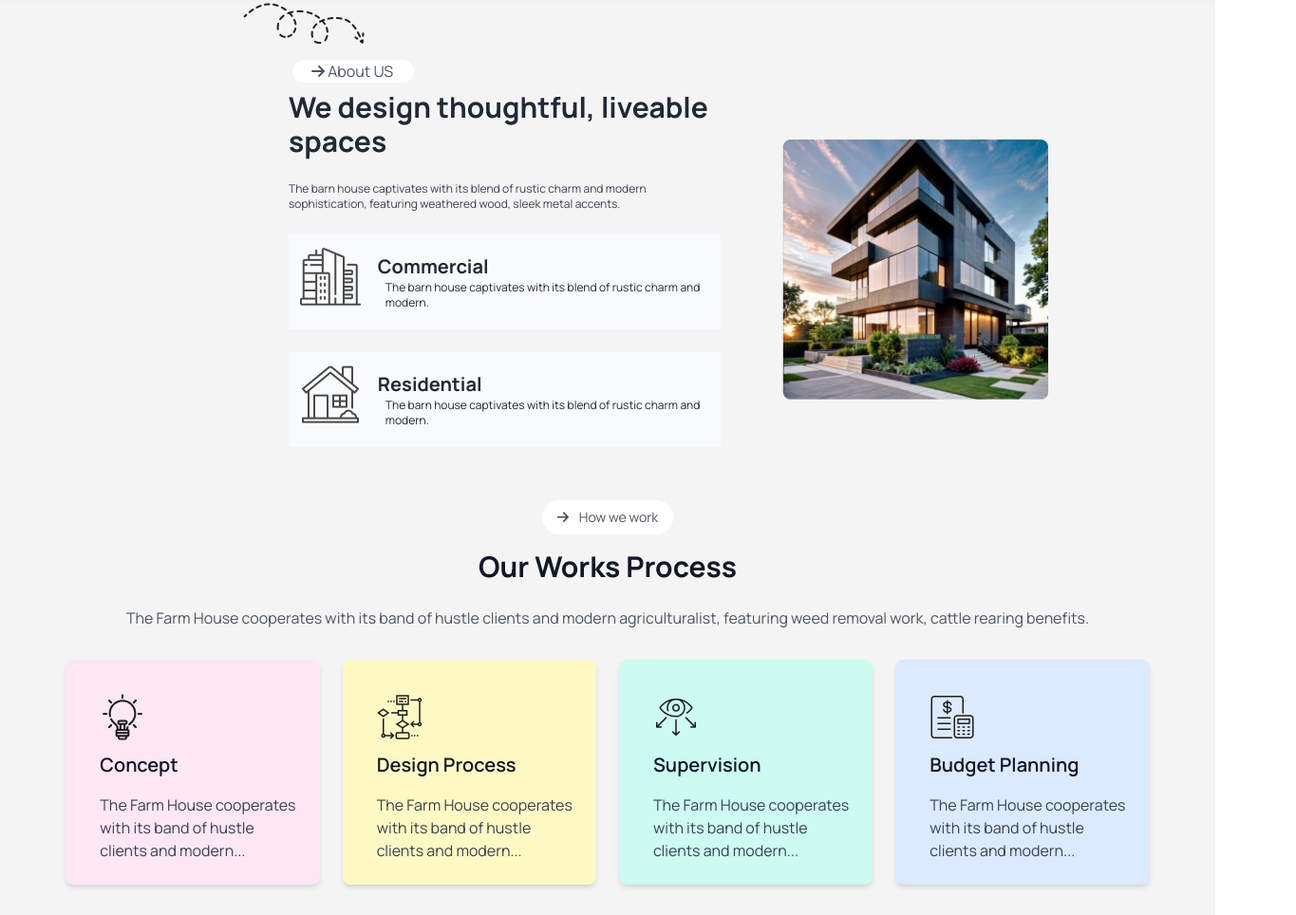
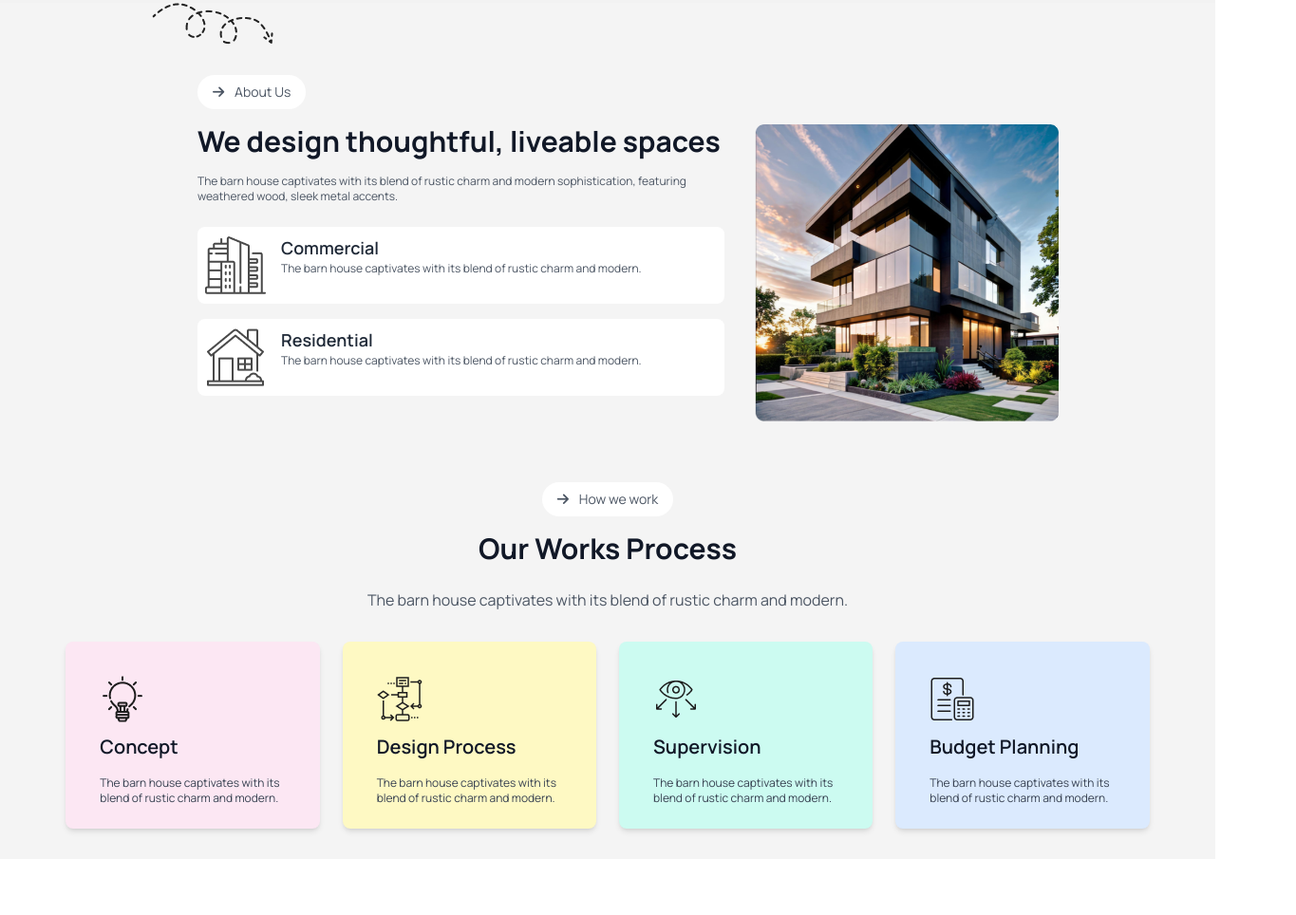
Before and after one commit to Suchana038/B10A3, a plain HTML site: page index.html in a window 1280 px wide. Shown: the part 865-1829 px from the top of the page at 95% size, 1365 px wide, since content can reach past the window. After the commit the page ends 1770 px from the top, so only its background shows below. Drawn offline with nearby package versions, Linux system fonts and the light colour scheme.

Commit message:
another done

```diff
--- a/index.html
+++ b/index.html
@@ -98,15 +98,15 @@
           class=" rounded-lg shadow-2xl "/>
         <div class="p-6 text-center">
           <h1 class="text-3xl font-bold">A barn house of this design has a striking appearance </h1>
-          <p class=" py-6 text-sm text-gray-600 text-center font-medium ">
+          <p class=" py-6 text-xs text-gray-600 text-center font-medium lg:px-52">
             Barn house are just what they sound like: residences that originated as, or are inspired by, buildings used for housing livestock or storing fodder or farm equipment. But these homes take many shapes and forms.
 
           </p>
 
+
             <button class="btn bg-most_color rounded-full font-bold py-2 px-4 hover:bg-most_color">View Details
               <i class="fa-solid fa-arrow-right transform rotate-[-45deg] bg-green-300 rounded-full p-2 text-black "></i>
             </button>
-
 
         </div>
       </div>
@@ -116,38 +116,54 @@
    <!-- main section -->
    <main>
     <!-- Thoughtful Section Start-->
-     <section>
-      <img src="./assets/Vector.png" class="hidden lg:inline ml-64">
-       <div class="flex flex-col  lg:flex-row ">
-        <div class="  lg:ml-72 w-full h-full">
-          <p class="ml-5 w-32 pl-5 rounded-full mt-4 text-gray-600 bg-white "><i class="fa-solid fa-arrow-right"></i> About US</p>
-          <h2 class="text-2xl font-bold  mx-4 w-11/12 lg:text-3xl font-bold mt-2 w-11/12">We design thoughtful, liveable spaces </h2>
-          <p class=" text-gray-700 text-xs mt-6 w-11/12 mx-4 lg:text-gray-700 text-xs mt-2 w-11/12">The barn house captivates with its blend of rustic charm and modern sophistication, featuring weathered wood, sleek metal accents.</p>
-          <div class=" bg-slate-50 flex items-start mb-6 p-3 mt-6 ml-4 lg:bg-slate-50 flex items-start mb-6 p-3 mt-2 w-11/12 ml-4">
-            <div>
-              <img src="./assets/commercial.png" class="  text-gray-600 mr-5">
+     <img src="./assets/Vector.png" class="hidden lg:inline ml-40">
+     <div class="container mx-auto px-4 py-8 w-11/12 lg:ml-48">
+      <!-- Top Heading with Icon -->
+      <div class="flex items-center mb-4">
+        <span class="bg-white text-gray-600 px-4 py-2 rounded-full text-sm">
+          <i class="fa-solid fa-arrow-right pr-2"></i>
+           About Us</span>
+      </div>
+
+      <!-- Main Content Section -->
+      <div class="grid grid-cols-1 lg:grid-cols-2 gap-8">
+
+        <!-- Left Side (Text Content) -->
+        <div>
+          <h2 class="text-3xl lg:text-3xl font-bold text-gray-900 mb-4">We design thoughtful, liveable spaces
+          </h2>
+          <p class="text-gray-600 mb-6 text-xs">
+            The barn house captivates with its blend of rustic charm and modern sophistication, featuring weathered wood, sleek metal accents.
+          </p>
+
+          <!-- Services Section -->
+          <div class="space-y-4">
+            <!-- Commercial -->
+            <div class="flex items-start bg-white rounded-lg p-2">
+              <span class="text-2xl mr-4"><img src="./assets/commercial.png "></span>
+              <div>
+                <h3 class="text-lg font-semibold text-gray-800">Commercial</h3>
+                <p class="text-gray-600 text-xs">The barn house captivates with its blend of rustic charm and modern.</p>
+              </div>
             </div>
-            <div class="p-2">
-              <h2 class="text-xl font-bold">Commercial</h2>
-              <p class="text-xs text-gray-800 pl-2">The barn house captivates with its blend of rustic charm and modern.</p>
+
+            <!-- Residential -->
+            <div class="flex items-start bg-white rounded-lg p-2">
+              <span class="text-2xl mr-4"><img src="./assets/residential.png"></span>
+              <div>
+                <h3 class="text-lg font-semibold text-gray-800">Residential</h3>
+                <p class="text-gray-600 text-xs">The barn house captivates with its blend of rustic charm and modern.</p>
+              </div>
             </div>
           </div>
-          <div class="bg-slate-50 flex items-start mb-6 p-3 mt-6 ml-4 lg:bg-slate-50 flex items-start mb-6 p-3 mt-2 w-11/12 ml-4 ">
-            <div>
-              <img src="./assets/residential.png" class="  text-gray-600 mr-5">
-            </div>
-            <div class="p-2">
-              <h2 class="text-xl font-bold">Residential</h2>
-              <p class="text-xs text-gray-800 pl-2">The barn house captivates with its blend of rustic charm and modern.</p>
-            </div>
-          </div>
-         </div>
-         <div class=" lg: w-full h-full ">
-          <img src="./assets/Rectangle.png" class="object-cover
-            w-80 pl-10  lg:w-80 pt-[100px] ">
         </div>
-       </div>
-     </section>
+
+        <!-- Right Side (Image Content) -->
+        <div class="rounded-lg overflow-hidden ">
+          <img src="./assets/Rectangle.png" alt="Building Image" class="w-full h-full object-cover lg:w-80">
+        </div>
+      </div>
+    </div>
      <!-- Thoughtful section End -->
 
         <!-- Work Section Start -->
@@ -161,7 +177,7 @@
             </div>
             <h2 class="text-2xl lg:text-3xl font-bold text-center mb-6 text-gray-900">Our Works Process</h2>
             <p class="text-center text-gray-600 mb-8">
-              The Farm House cooperates with its band of hustle clients and modern agriculturalist, featuring weed removal work, cattle rearing benefits.
+              The barn house captivates with its blend of rustic charm and modern.
             </p>
 
             <div class="grid grid-cols-1 md:grid-cols-2 lg:grid-cols-4 gap-6">
@@ -175,8 +191,8 @@
                   </div>
                   <h3 class="text-xl font-semibold ml-3 text-gray-900">Concept</h3>
                 </div>
-                <p class="text-gray-700 ml-3">
-                  The Farm House cooperates with its band of hustle clients and modern...
+                <p class="text-gray-700 ml-3 text-xs">
+                  The barn house captivates with its blend of rustic charm and modern.
                 </p>
               </div>
 
@@ -188,8 +204,8 @@
                   </div>
                   <h3 class="text-xl font-semibold ml-3 text-gray-900">Design Process</h3>
                 </div>
-                <p class="text-gray-700 ml-3">
-                  The Farm House cooperates with its band of hustle clients and modern...
+                <p class="text-gray-700 ml-3 text-xs">
+                  The barn house captivates with its blend of rustic charm and modern.
                 </p>
               </div>
 
@@ -201,8 +217,8 @@
                   </div>
                   <h3 class="text-xl font-semibold ml-3 text-gray-900">Supervision</h3>
                 </div>
-                <p class="text-gray-700 ml-3">
-                  The Farm House cooperates with its band of hustle clients and modern...
+                <p class="text-gray-700 ml-3 text-xs">
+                  The barn house captivates with its blend of rustic charm and modern.
                 </p>
               </div>
 
@@ -214,8 +230,8 @@
                   </div>
                   <h3 class="text-xl font-semibold ml-3 text-gray-900">Budget Planning</h3>
                 </div>
-                <p class="text-gray-700 ml-3">
-                  The Farm House cooperates with its band of hustle clients and modern...
+                <p class="text-gray-700 ml-3 text-xs">
+                  The barn house captivates with its blend of rustic charm and modern.
                 </p>
               </div>
 
```
